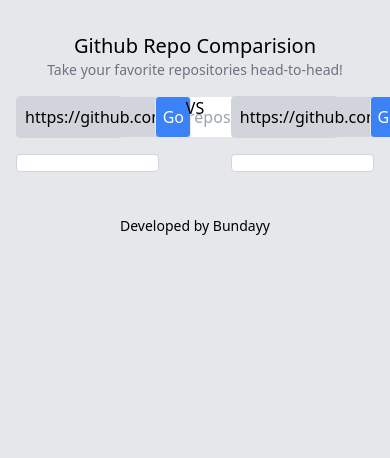
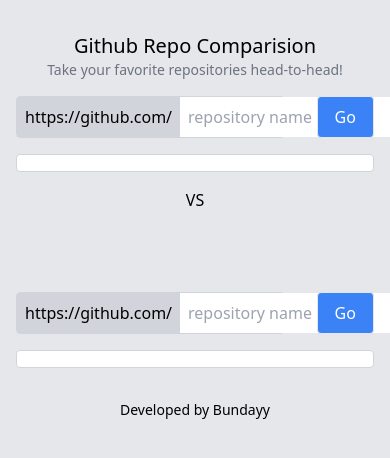
Before and after one commit to bunday/repository-compare, a React (Create React App) app: page / in a window 390 px wide. Shown: the top 458 px of the page. Built offline with nearby package versions, Linux system fonts and the light colour scheme.

Commit message:
responsive view

```diff
--- a/src/App.js
+++ b/src/App.js
@@ -158,7 +158,7 @@ function App() {
   return (
     <div className="relative bg-gray-200 h-screen overflow-hidden p-4">
       <Header />
-      <div className="flex">
+      <div className="flex lg:flex-row flex-col">
         <RepositoryCard
           index={"first"}
           state={state}
--- a/src/components/RepositoryCard.js
+++ b/src/components/RepositoryCard.js
@@ -14,7 +14,7 @@ export default function RepositoryCard({
   const { result } = state;
   let currentTotal = result ? result.filter(res => res[index] === 1).length : 0;
   return (
-    <div className="w-2/5">
+    <div className="lg:w-2/5 w-full">
       <div className="flex">
         <div className="w-3/4 bg-white mr-8 border border-gray-300 rounded flex">
           <span className="bg-gray-300 p-2"> https://github.com/</span>
--- a/src/components/StatCard.js
+++ b/src/components/StatCard.js
@@ -18,7 +18,7 @@ export default function StatCard({ state }) {
     });
   };
   return (
-    <div className="w-1/5">
+    <div className="lg:w-1/5 w-full flex flex-col items-center py-4">
       <div className="flex justify-center items-center">
         <span> VS </span>
       </div>
```
